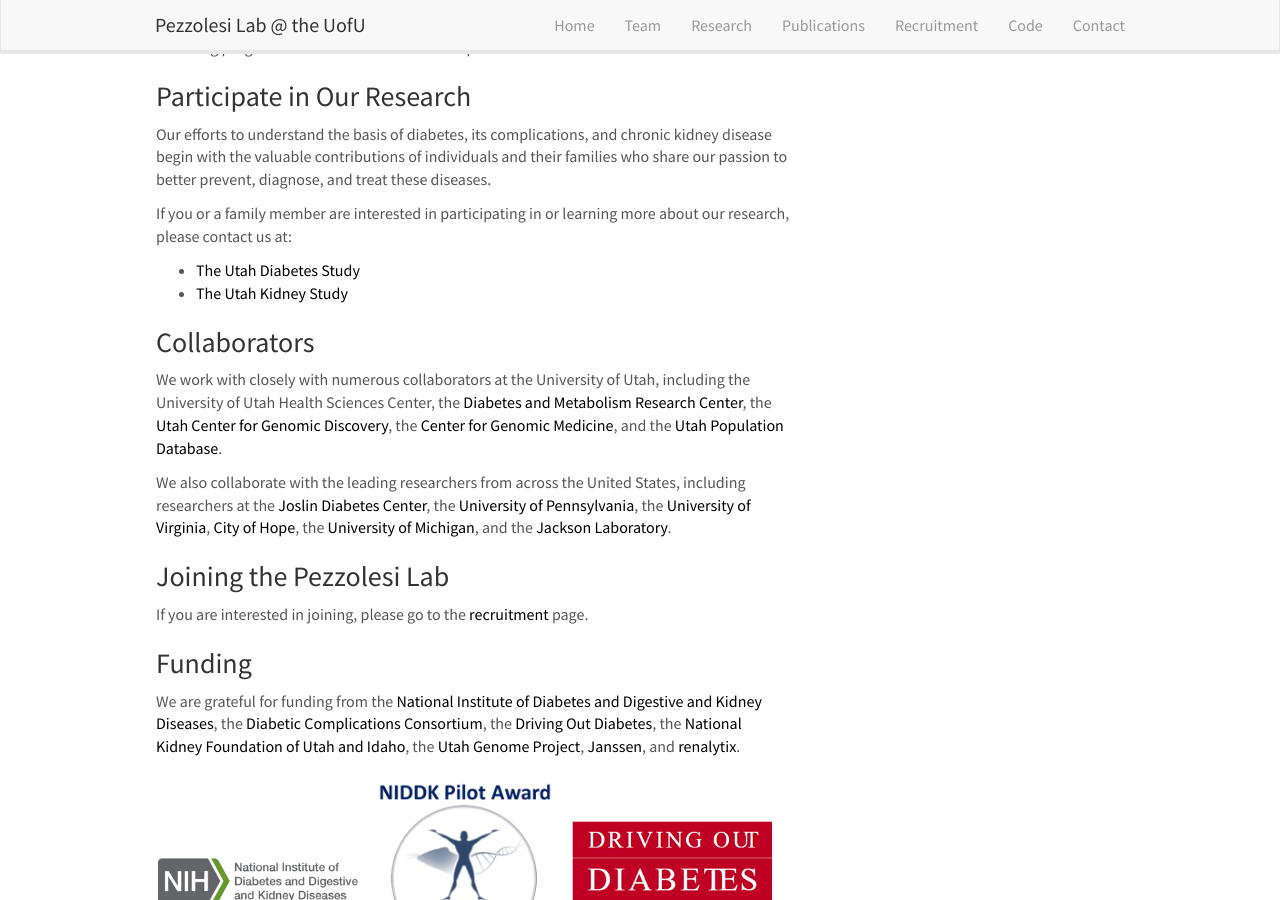
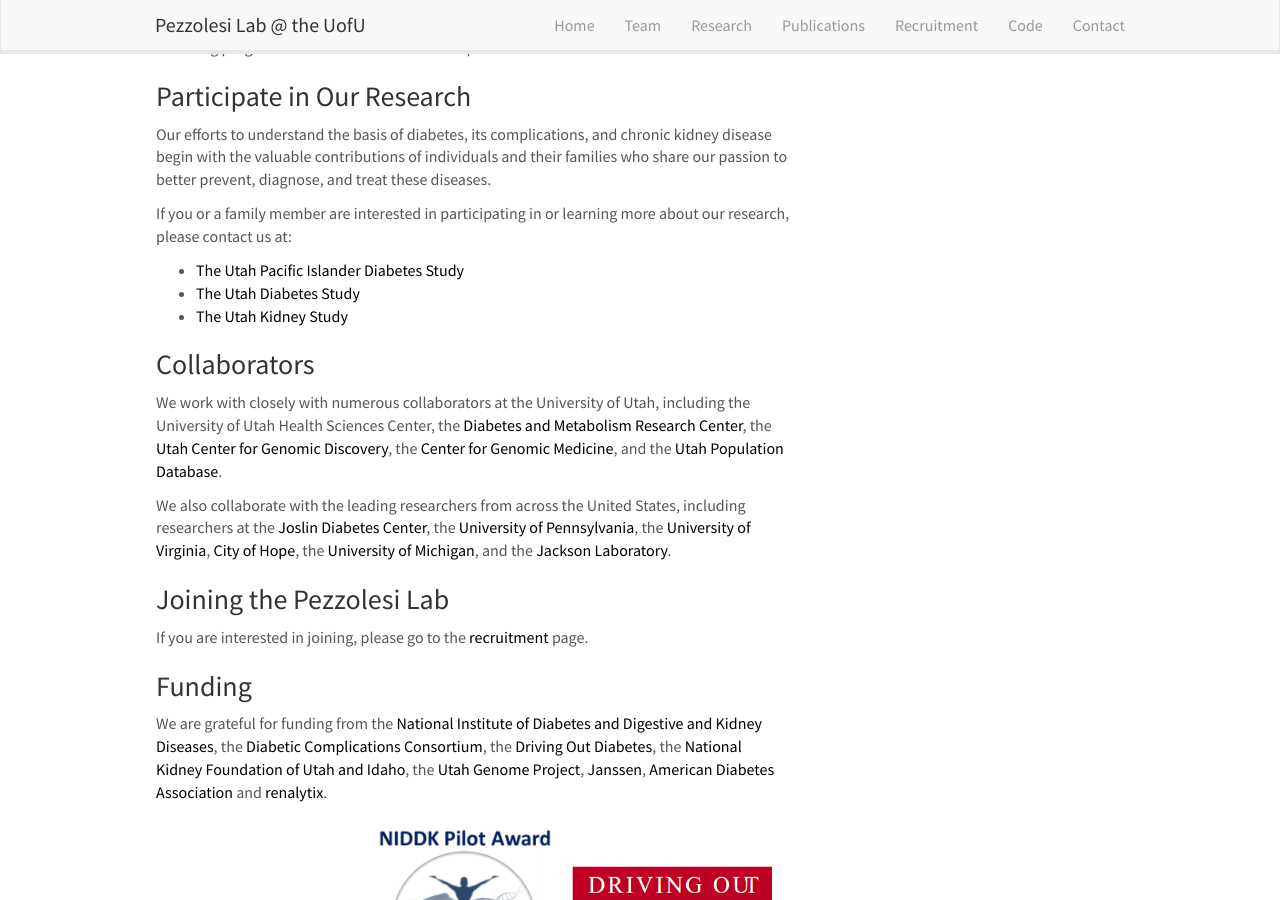
Before and after one commit to PezzolesiLab/pezzolesilab, a Jekyll site: the page built from _pages/home.md, in a window 1280 px wide and 900 px high, scrolled down 822 px. Built offline with Jekyll 4.4.1, drawn with Linux system fonts in a browser that asks for light colours; nearby versions of some CDN libraries.

Commit message:
Update home.md

```diff
--- a/_pages/home.md
+++ b/_pages/home.md
@@ -56,6 +56,7 @@ The primary focus of the Pezzolesi Research Team’s research is to understand t
 Our efforts to understand the basis of diabetes, its complications, and chronic kidney disease begin with the valuable contributions of individuals and their families who share our passion to better prevent, diagnose, and treat these diseases.
 
 If you or a family member are interested in participating in or learning more about our research, please contact us at:
+  - [The Utah Pacific Islander Diabetes Study](mailto:UtahDiabetesStudy@utah.edu)
   - [The Utah Diabetes Study](mailto:UtahDiabetesStudy@utah.edu)
   - [The Utah Kidney Study](mailto:UtahKidneyStudy@utah.edu)
 
@@ -69,7 +70,7 @@ We also collaborate with the leading researchers from across the United States,
 If you are interested in joining, please go to the [recruitment](recruitment) page.
 
 ### Funding
-We are grateful for funding from the [National Institute of Diabetes and Digestive and Kidney Diseases](https://www.niddk.nih.gov/), the [Diabetic Complications Consortium](https://diacomp.org/), the [Driving Out Diabetes](https://healthcare.utah.edu/wellness/driving-out-diabetes/), the [National Kidney Foundation of Utah and Idaho](https://www.kidneyut.org/), the [Utah Genome Project](https://uofuhealth.utah.edu/center-genomic-medicine/research/utah-genome-project.php), [Janssen](https://www.janssen.com/), and [renalytix](https://renalytix.com/).
+We are grateful for funding from the [National Institute of Diabetes and Digestive and Kidney Diseases](https://www.niddk.nih.gov/), the [Diabetic Complications Consortium](https://diacomp.org/), the [Driving Out Diabetes](https://healthcare.utah.edu/wellness/driving-out-diabetes/), the [National Kidney Foundation of Utah and Idaho](https://www.kidneyut.org/), the [Utah Genome Project](https://uofuhealth.utah.edu/center-genomic-medicine/research/utah-genome-project.php), [Janssen](https://www.janssen.com/), [American Diabetes Association](https://diabetes.org/) and [renalytix](https://renalytix.com/).
 
 <figure class="third">
 <img src="{{ site.url }}{{ site.baseurl }}/images/logopic/pezz_NIDDKD.png" style="width: 200px">	<img src="{{ site.url }}{{ site.baseurl }}/images/logopic/pezz_NIDDK_Pilot_Award.png" style="width: 200px"> <img src="{{ site.url }}{{ site.baseurl }}/images/logopic/pezz_driving_out_diabetes.png" style="width: 200px">
```
